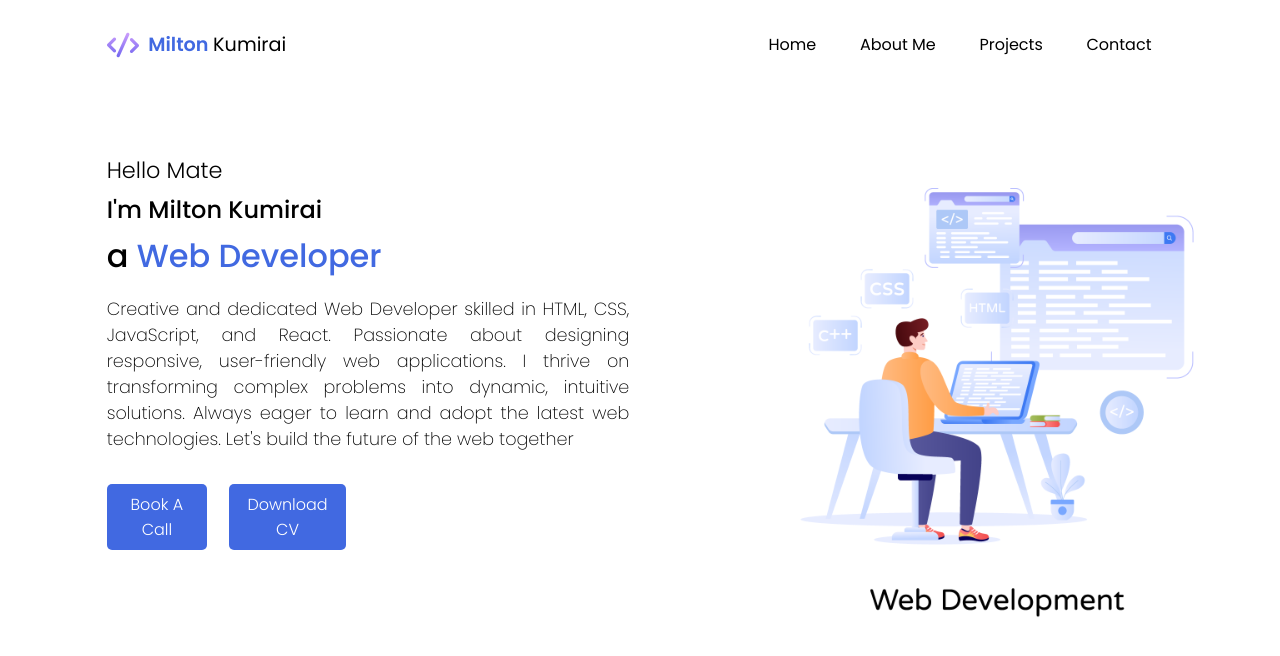
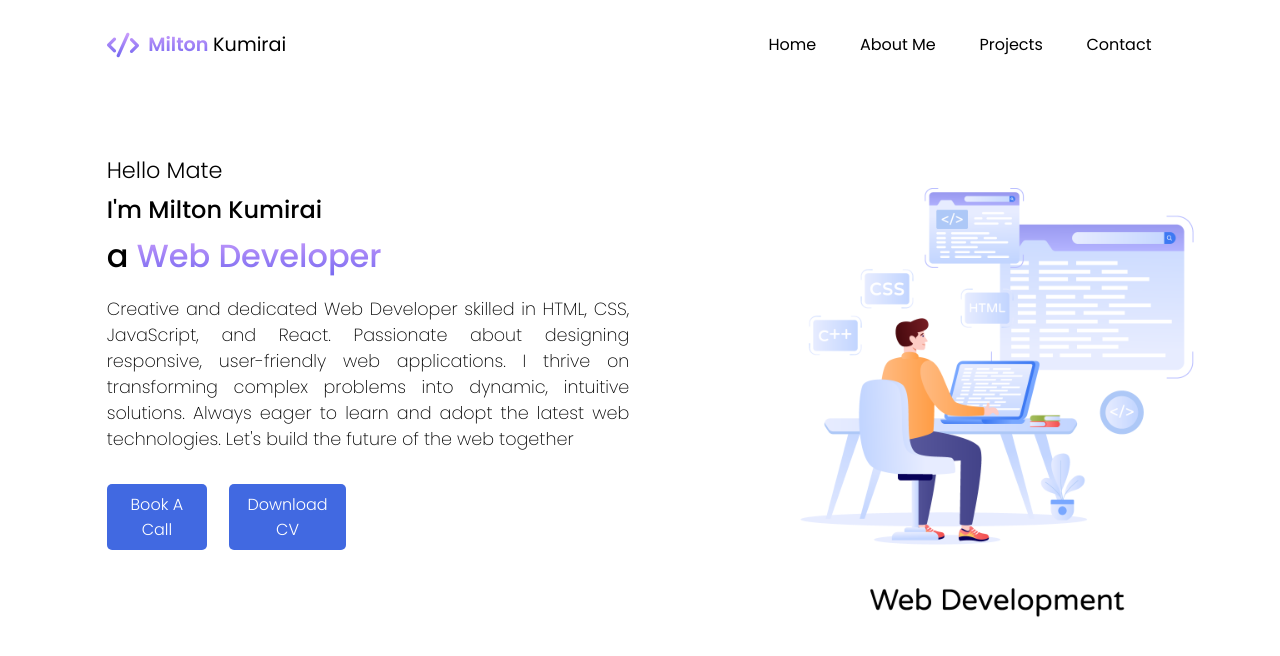
Before and after one commit to Kummirai/portifolio, a React (Vite) app in the folder my portifolio/: page / in a window 1280 px wide. Shown: the top 656 px of the page. Built offline with nearby package versions, Linux system fonts and the light colour scheme.

Commit message:
Update header and title styles with gradient text effect for enhanced visual appeal

```diff
--- a/my portifolio/src/index.css
+++ b/my portifolio/src/index.css
@@ -37,7 +37,10 @@ header h1 {
 }
 
 header h1 > span {
-  color: #4169e1;
+  background: linear-gradient(360deg, #7367F0, rgba(206, 159, 252, 1));
+  -webkit-background-clip: text;
+  background-clip: text;
+  color: transparent;
   font-weight: 600;
 }
 
@@ -88,6 +91,7 @@ main .developer-name {
   font-size: 1.5rem;
   font-weight: 500;
   margin: 0.3rem 0;
+
 }
 main .main .title {
   font-size: 2rem;
@@ -96,7 +100,10 @@ main .main .title {
 }
 
 main .title > span {
-  color: #4169e1;
+  background: linear-gradient(360deg, #7367F0, rgba(206, 159, 252, 1));
+  -webkit-background-clip: text;
+  background-clip: text;
+  color: transparent;
 }
 
 main .description {
```
